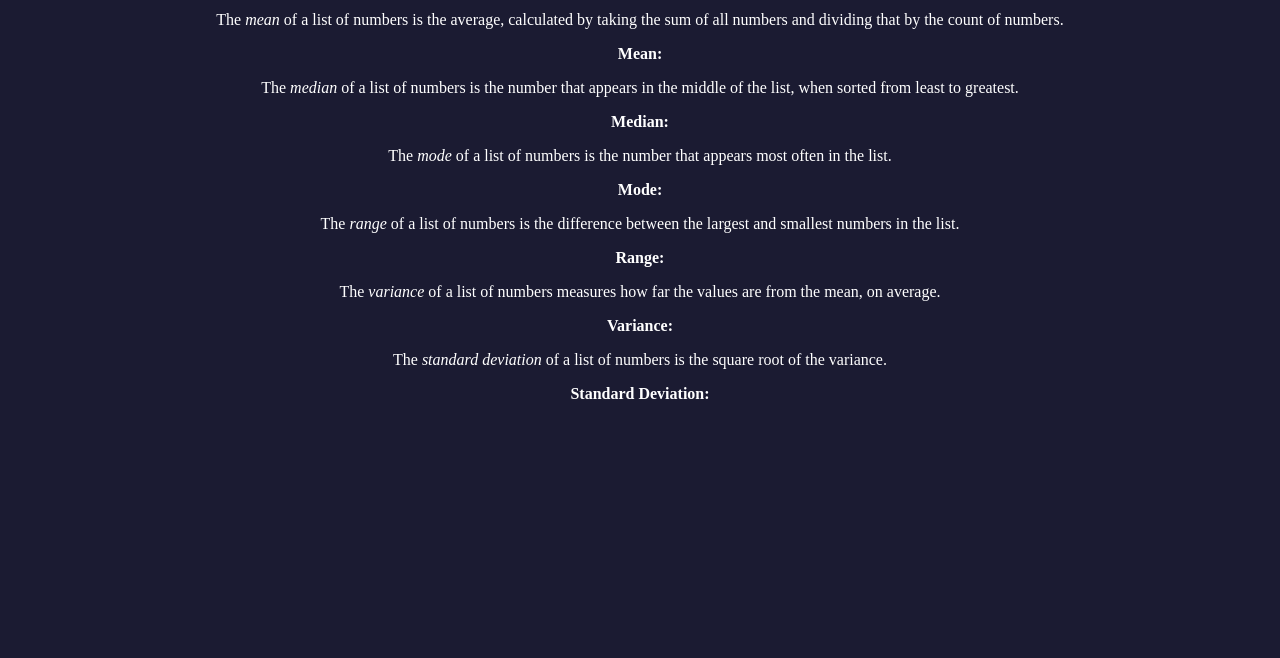
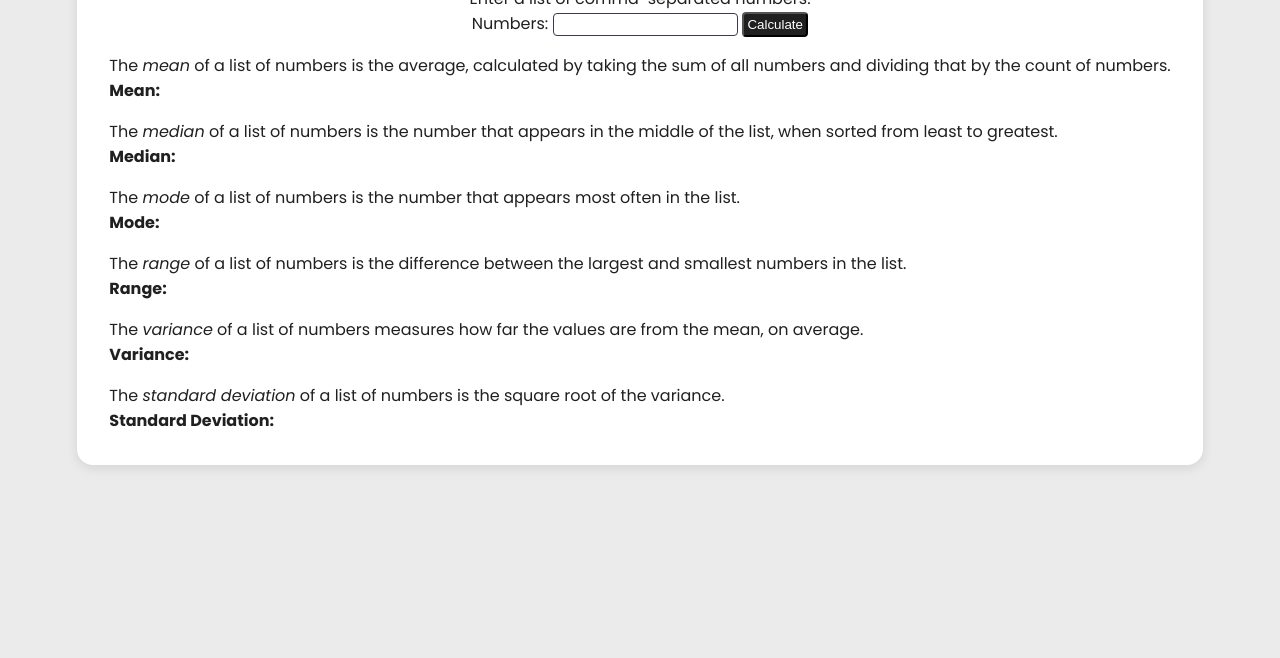
Before and after one commit to gusavila/statistics-calculator, a plain HTML site: page index.html in a window 1280 px wide. Shown: the part 142-800 px from the top of the page. Drawn offline with Linux system fonts and the light colour scheme.

Commit message:
style: update UI to a minimalist design

```diff
--- a/index.html
+++ b/index.html
@@ -8,6 +8,8 @@
     <title>Statistics Calculator</title>
   </head>
   <body>
+    <div class="container">
+      <div class="container-header">
         <h1>Statistics Calculator</h1>
         <p>Enter a list of comma-separated numbers.</p>
         <form onsubmit="calculate(); return false;">
@@ -15,33 +17,35 @@
           <input type="text" name="numbers" id="numbers" />
           <button type="submit">Calculate</button>
         </form>
+      </div>
       <div class="results">
-      <p>
+        <p class="definition">
           The <dfn>mean</dfn> of a list of numbers is the average, calculated by
-        taking the sum of all numbers and dividing that by the count of numbers.
+          taking the sum of all numbers and dividing that by the count of
+          numbers.
         </p>
         <p class="bold">Mean: <span id="mean"></span></p>
-      <p>
-        The <dfn>median</dfn> of a list of numbers is the number that appears in
-        the middle of the list, when sorted from least to greatest.
+        <p class="definition">
+          The <dfn>median</dfn> of a list of numbers is the number that appears
+          in the middle of the list, when sorted from least to greatest.
         </p>
         <p class="bold">Median: <span id="median"></span></p>
-      <p>
-        The <dfn>mode</dfn> of a list of numbers is the number that appears most
-        often in the list.
+        <p class="definition">
+          The <dfn>mode</dfn> of a list of numbers is the number that appears
+          most often in the list.
         </p>
         <p class="bold">Mode: <span id="mode"></span></p>
-      <p>
-        The <dfn>range</dfn> of a list of numbers is the difference between the
-        largest and smallest numbers in the list.
+        <p class="definition">
+          The <dfn>range</dfn> of a list of numbers is the difference between
+          the largest and smallest numbers in the list.
         </p>
         <p class="bold">Range: <span id="range"></span></p>
-      <p>
-        The <dfn>variance</dfn> of a list of numbers measures how far the values
-        are from the mean, on average.
+        <p class="definition">
+          The <dfn>variance</dfn> of a list of numbers measures how far the
+          values are from the mean, on average.
         </p>
         <p class="bold">Variance: <span id="variance"></span></p>
-      <p>
+        <p class="definition">
           The <dfn>standard deviation</dfn> of a list of numbers is the square
           root of the variance.
         </p>
@@ -49,5 +53,6 @@
           Standard Deviation: <span id="standardDeviation"></span>
         </p>
       </div>
+    </div>
   </body>
 </html>
--- a/styles.css
+++ b/styles.css
@@ -1,20 +1,53 @@
+@import url('https://fonts.googleapis.com/css2?family=Poppins:ital,wght@0,100;0,200;0,300;0,400;0,500;0,600;0,700;0,800;0,900;1,100;1,200;1,300;1,400;1,500;1,600;1,700;1,800;1,900&display=swap');
+
+:root {
+  --light: #ebebeb;
+  --dark: #202020;
+  --white: #fff;
+}
+
+* {
+  margin: 0;
+  padding: 0;
+  box-sizing: border-box;
+}
+
 body {
-  margin: 0;
-  background-color: rgb(27, 27, 50);
+  background-color: var(--light);
+  color: var(--dark);
+  font-family: "Poppins", sans-serif;
+}
+
+.container {
+  background-color: var(--white);
+  width: fit-content;
+  margin: 3rem auto;
+  padding: 2rem;
+  border-radius: 1rem;
+  box-shadow: 0 3px 12px rgba(0, 0, 0, 0.1);
+}
+
+.container-header {
   text-align: center;
-  color: #fff;
+}
+
+.definition {
+  margin-top: 1rem;
 }
 
 button {
   cursor: pointer;
-  background-color: rgb(59, 59, 79);
-  border: 3px solid white;
+  background-color: var(--dark);
+  border-radius: 4px;
+  padding: 0.2rem;
   color: white;
 }
 
 input {
-  background-color: rgb(10, 10, 35);
-  color: white;
+  background-color: var(--white);
+  color: var(--dark);
+  padding: 0.2rem;
+  border-radius: 4px;
   border: 1px solid rgb(59, 59, 79);
 }
 
```
Lines whose indentation alone changed are shown as unchanged.
